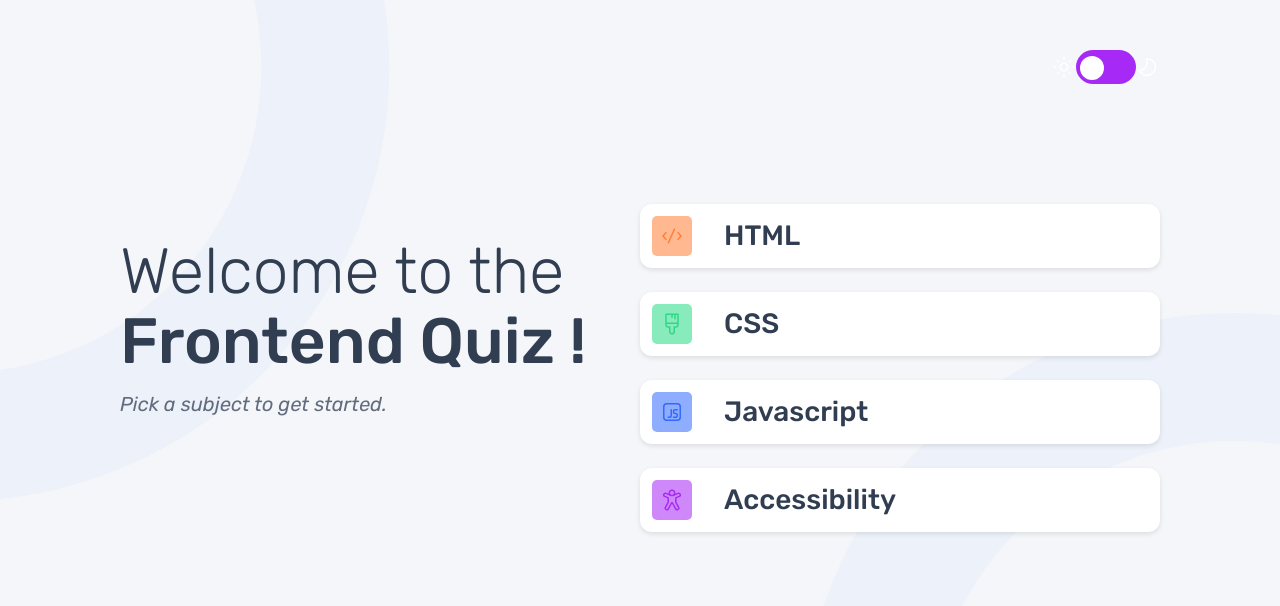
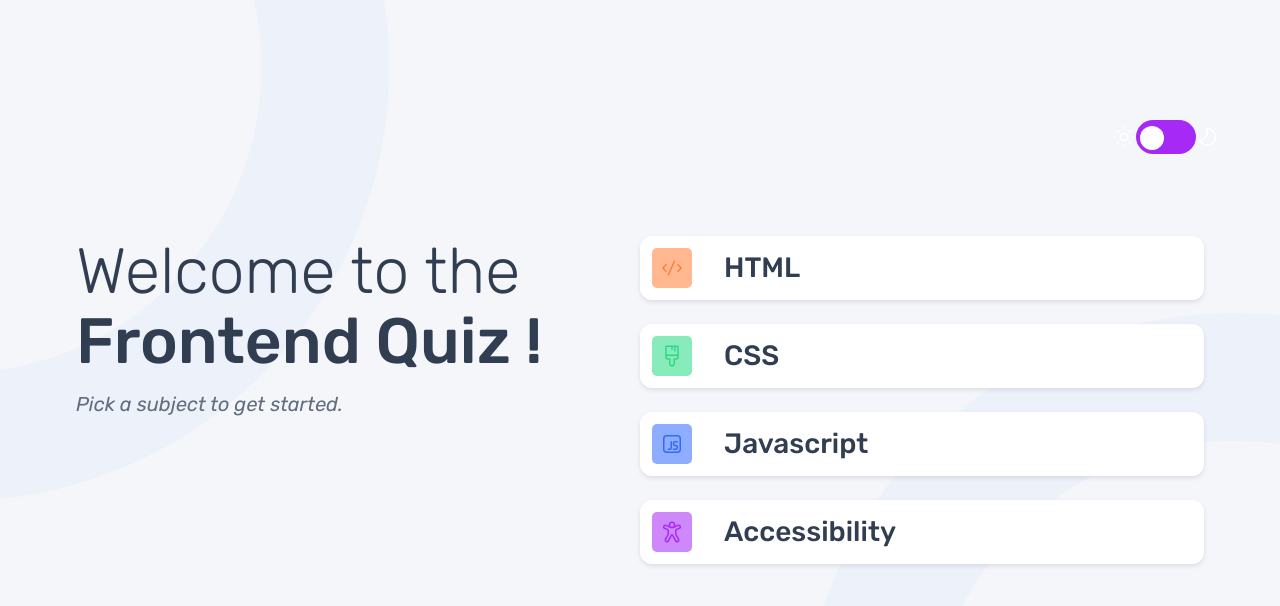
Before and after one commit to mayor-creator/frontend_quiz_app, a React (Vite) app: page / in a window 1280 px wide. Shown: the top 606 px of the page. Built offline with nearby package versions, Linux system fonts and the light colour scheme.

Commit message:
Refactor QuizStartMenu styles for improved layout; adjust App.css padding and fix indentation in App.jsx

```diff
--- a/src/App.css
+++ b/src/App.css
@@ -69,6 +69,6 @@ li {
 /* desktop */
 @media (min-width: 64em) {
   body {
-    padding: 3.125rem 7.5rem;
+    padding: 0rem;
   }
 }
--- a/src/App.jsx
+++ b/src/App.jsx
@@ -7,7 +7,7 @@ function App() {
   return (
     <>
       <ThemeContextProvider>
-          <QuizStartMenu />
+        <QuizStartMenu />
       </ThemeContextProvider>
     </>
   );
--- a/src/component/QuizMenu/QuizStartMenu.jsx
+++ b/src/component/QuizMenu/QuizStartMenu.jsx
@@ -24,7 +24,7 @@ export function QuizStartMenu() {
 
       {!isHtmlQuizStarted && (
         <>
-          <header>
+          <header className={styles.header}>
             <ThemeToggle />
           </header>
 
--- a/src/component/QuizMenu/QuizStartMenu.module.css
+++ b/src/component/QuizMenu/QuizStartMenu.module.css
@@ -124,10 +124,26 @@
 
 /*desktop */
 @media (min-width: 64em) {
+  :root {
+    --main-width: min(100% - 2rem, 72.5rem);
+  }
+  .header {
+    width: var(--main-width);
+    margin-inline: auto;
+    padding-top: 120px;
+  }
   .main {
     display: grid;
     grid-template-columns: 1fr 1fr;
-    padding-top: 120px;
+    position: absolute;
+    top: 50%;
+    left: 50%;
+    transform: translate(-50%, -50%);
+    width: var(--main-width);
+    padding: 1rem;
+  }
+  .titleContainer {
+    padding: 0rem;
   }
   .titleText {
     font-size: 4rem;
```
